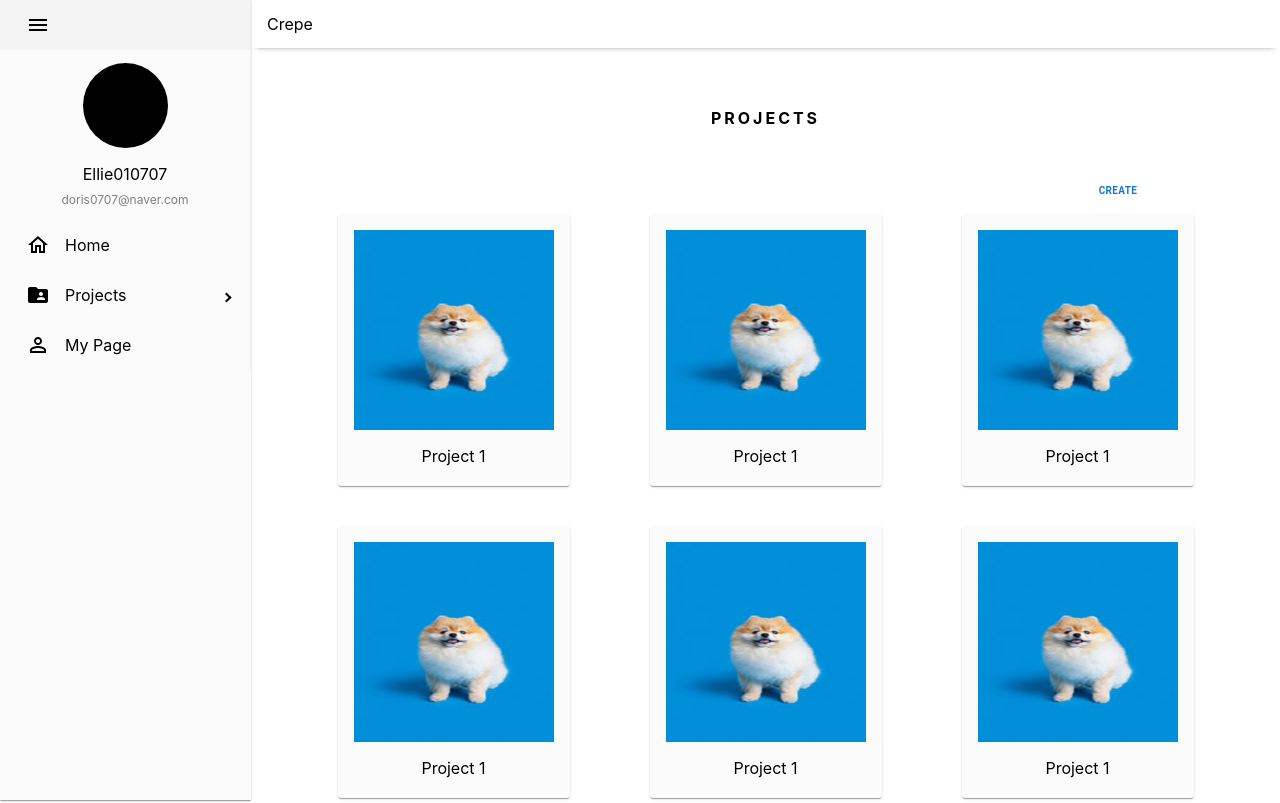
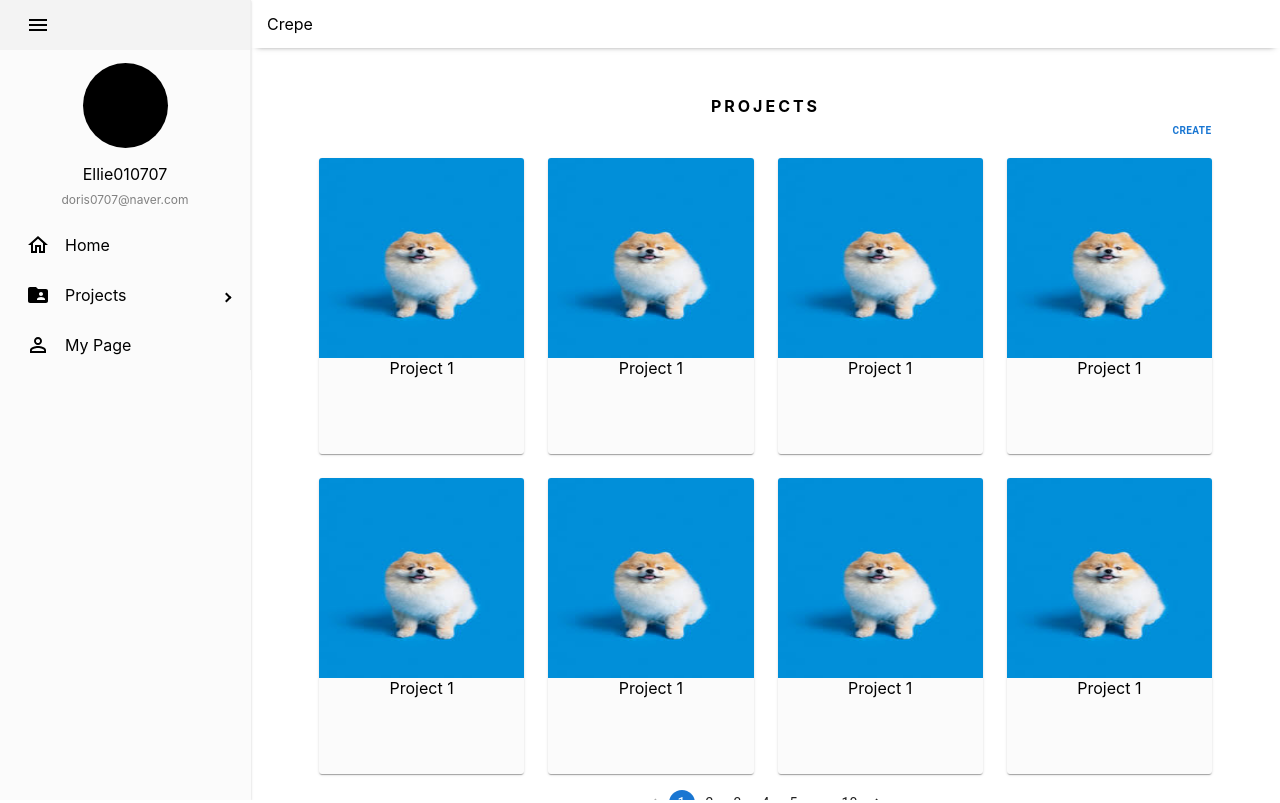
Before and after one commit to Tuk-AOK/frontend-dev, a React (Create React App) app: page / in a window 1280 px wide. Shown: the top 803 px of the page. Built offline with nearby package versions, Linux system fonts and the light colour scheme.

Commit message:
feat: main page 비율 조정

```diff
--- a/src/components/button/globalButton/globalButton.tsx
+++ b/src/components/common/globalButton/globalButton.tsx
@@ -5,7 +5,7 @@ export default function GlobalButton(props: { children: React.ReactNode }) {
   const { children } = props;
 
   return (
-    <Button size="small" color="primary">
+    <Button  color="primary">
       <Box sx={{ fontWeight: "bold", fontSize: "10px" }}> {children} </Box>
     </Button>
   );
--- /dev/null
+++ b/src/components/common/projectBox/projectBox.tsx
@@ -0,0 +1,27 @@
+import { Box } from "@mui/material";
+import React from "react";
+
+export default function ProjectBox() {
+  return (
+    <Box
+      sx={{
+        pb:2,
+        width: "calc(25% - 24px)",
+        minWidth:"200px",
+        height: "280px",
+        boxShadow: 1,
+        background: "#FBFBFB",
+        borderRadius: "3px",
+        textAlign: "center",
+        overflow: "hidden",
+      }}
+    >
+      <Box sx={{height:"200px",}}>
+        <img width="100%" height={200} src="img/test.jpeg" alt="test"/>
+      </Box>
+      <Box sx={{ fontSize:"16px"}}>
+      Project 1
+      </Box>
+    </Box>
+  );
+}
--- /dev/null
+++ b/src/components/content/main/main.tsx
@@ -0,0 +1,54 @@
+import { Box, Pagination } from "@mui/material";
+import React from "react";
+import GlobalButton from "../../common/globalButton";
+import ProjectBox from "../../common/projectBox";
+
+export default function Main() {
+  return (
+    <Box sx={{ px: 3,py:3 }}>
+      <Box
+        sx={{
+          textAlign: "center",
+          pt: 3,
+          fontWeight: "bold",
+          letterSpacing: "3px",
+        }}
+      >
+        PROJECTS
+      </Box>
+      <Box sx={{ px: 4 }}>
+        <Box sx={{ display: "flex", justifyContent: "center" }}>
+          <Box sx={{ maxWidth: 1000,width:1, height: 32, position: "relative" }}>
+            <Box sx={{ position: "absolute", right: 0 }}>
+              <GlobalButton>create</GlobalButton>
+            </Box>
+          </Box>
+        </Box>
+        <Box sx={{ display: "flex", justifyContent: "center" }}>
+          <Box
+            sx={{
+              mt: "10px",
+              maxWidth: 1000,
+              display: "flex",
+              flexWrap: "wrap",
+              gap: 3,
+              justifyContent: "center",
+            }}
+          >
+            <ProjectBox />
+            <ProjectBox />
+            <ProjectBox />
+            <ProjectBox />
+            <ProjectBox />
+            <ProjectBox />
+            <ProjectBox />
+            <ProjectBox />
+          </Box>
+        </Box>
+      </Box>
+      <Box sx={{ textAlign: "center", mt: 2,display:"flex",justifyContent:"center" }}>
+        <Pagination count={10} color="primary" size="small" />
+      </Box>
+    </Box>
+  );
+}
--- a/src/components/layout/index.tsx
+++ b/src/components/layout/index.tsx
@@ -7,11 +7,11 @@ export default function Layout(props: { children: React.ReactNode }) {
   const { children } = props;
 
   return (
-    <Box sx={{ width: 1, height: 1, display: "flex" }}>
+    <Box sx={{ width: 1, height: 1, display: "flex"}}>
       <Sidebar />
       <Box sx={{ width: 'calc(100% - 40px)', height: 1}}>
         <Header />
-        <Box sx = {{width:1, height:'calc(100%-48px)', overflowY:"auto"}}>
+        <Box sx = {{width:1, height:'calc(100% - 48px)', overflowY:"auto"}}>
         {children}
         </Box>
       </Box>
--- a/src/components/main/main.tsx
+++ /dev/null
@@ -1,44 +0,0 @@
-import { Box } from "@mui/material";
-import React from "react";
-import GlobalButton from "../button/globalButton/globalButton";
-import ProjectBox from "../projectBox/projectBox";
-
-export default function Main() {
-  return (
-    <Box>
-      <Box
-        sx={{
-          textAlign: "center",
-          mt: "60px",
-          fontWeight: "bold",
-          letterSpacing: "3px",
-        }}
-      >
-        PROJECTS
-      </Box>
-      <Box sx={{ textAlign: "right", mt: "50px", mr: "130px" }}>
-        <GlobalButton>create</GlobalButton>
-      </Box>
-      <Box
-        sx={{
-          mt: "10px",
-          display: "flex",
-          flexWrap: "wrap",
-          justifyContent: "center",
-          flexGrow: "1,1,1,1",
-          alignContent: "flex-start",
-          alignItems: "center",
-        }}
-      >
-        <ProjectBox />
-        <ProjectBox />
-        <ProjectBox />
-        <ProjectBox />
-        <ProjectBox />
-        <ProjectBox />
-        <ProjectBox />
-        <ProjectBox />
-      </Box>
-    </Box>
-  );
-}
--- a/src/components/projectBox/projectBox.tsx
+++ /dev/null
@@ -1,28 +0,0 @@
-import { Box } from "@mui/material";
-import React from "react";
-
-export default function ProjectBox() {
-  return (
-    <Box
-      sx={{
-        ml:"40px",
-        mr:"40px",
-        mb:"40px",
-        width: "200px",
-        height: "240px",
-        padding: "16px",
-        boxShadow: 1,
-        background: "#FBFBFB",
-        borderRadius: "3px",
-        textAlign: "center"
-      }}
-    >
-      <Box>
-        <img width="200px" height="200px" src="img/test.jpeg" alt="test"/>
-      </Box>
-      <Box sx={{mt:"12px", fontSize:"16px"}}>
-      Project 1
-      </Box>
-    </Box>
-  );
-}
--- a/src/pages/main.tsx
+++ b/src/pages/main.tsx
@@ -1,6 +1,6 @@
 import React from "react";
 import Layout from "../components/layout";
-import Main from "../components/main";
+import Main from "../components/content/main";
 
 export default function MainPage() {
   return (
```
Also changed, not shown: src/components/common/globalButton/index.ts (renamed from src/components/button/globalButton/index.ts), src/components/common/projectBox/index.ts (renamed from src/components/projectBox/index.ts), src/components/content/main/index.ts (renamed from src/components/main/index.ts).
